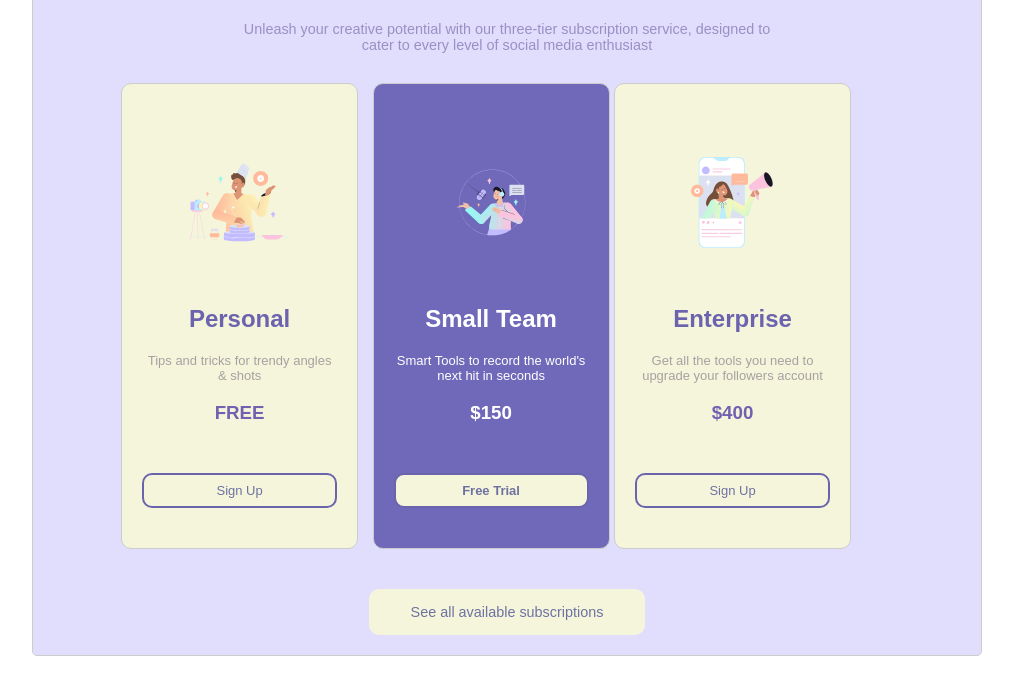
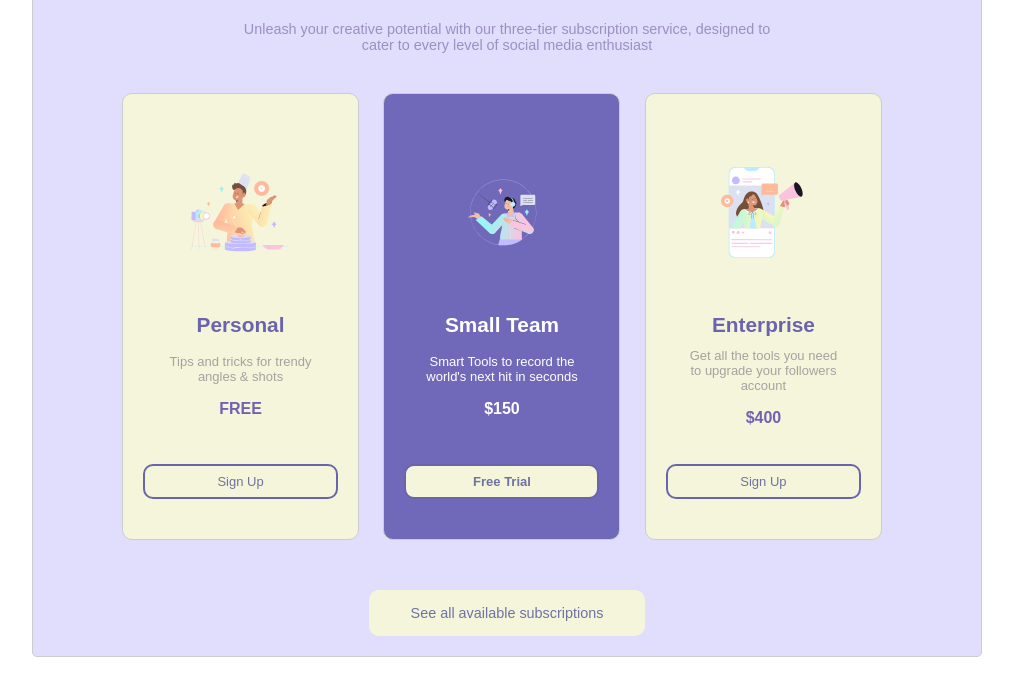
Before and after one commit to kalickvn/ComIT-Training, a plain HTML site: page pricing-panel-inline/index.html in a window 1280 px wide. Shown: the part 101-796 px from the top of the page, without its empty margins (133-1146 px from the left). Drawn offline with Linux system fonts and the light colour scheme.

Commit message:
update css

```diff
--- a/pricing-panel-inline/index.html
+++ b/pricing-panel-inline/index.html
@@ -30,9 +30,9 @@
           </article>
           <article class="plan">
             <img class="plan-img" src="./assets/social-media-illustration.svg" alt="Social Media" />
-            <h2 class="plan-title">Enterprise</h2>
+            <h2 class="plan-title plan-enterprise-title">Enterprise</h2>
             <p class="plan-desc">Get all the tools you need to upgrade your followers account</p>
-            <h3 class="plan-type">$400</h3>
+            <h3 class="plan-type plan-type-enterprise">$400</h3>
             <a href="#" class="btn-default btn-primary" >Sign Up</a>
           </article>
         </main>
--- a/pricing-panel-inline/main.css
+++ b/pricing-panel-inline/main.css
@@ -13,7 +13,7 @@ body {
   box-sizing: border-box;
 }
 .section-pricing {
-  width: 85%;
+  width: 87%;
   margin: auto;
 }
 .section-header {
@@ -44,6 +44,8 @@ body {
   display: inline-block;
   text-align: center;
   max-width: 195px;
+  margin: 10px;
+  vertical-align: top;
 }
 .plan-img {
   padding-top: 30px;
@@ -53,11 +55,15 @@ body {
 .plan-title {
   color: #6C63AE;
   padding-top: 30px;
+  font-size: 1.3em;
 }
 
 .plan-desc {
   color: #A7A1A1;
   font-size: small;
+  width: 80%;
+  text-align: center;
+  margin: auto;
 }
 
 .plan-type {
@@ -65,11 +71,17 @@ body {
   padding-bottom: 30px;
   text-decoration: none;
   cursor: pointer;
+  font-size: 1em;
 }
 .plan-type:hover{
   text-decoration: underline;
 }
-
+.plan-enterprise-title {
+  margin-block-end: 0.53em;
+}
+.plan-type-enterprise {
+  padding-bottom: 21px;
+}
 .btn-default {
   display: block;
   border: 2px solid #6A64AD;
@@ -82,8 +94,7 @@ body {
 
 .active-plan {
   background-color: #7069b9;
-  margin-left: 10px;
-  margin-right: 10pxa;
+
 }
 .text-white {
   color: white;
@@ -113,5 +124,5 @@ body {
 .btn-see-all-subs:active {
   box-shadow: none;
   cursor: pointer;
-  transform: translateY(4px);
+  transform: scale(0.95);
 }
```
